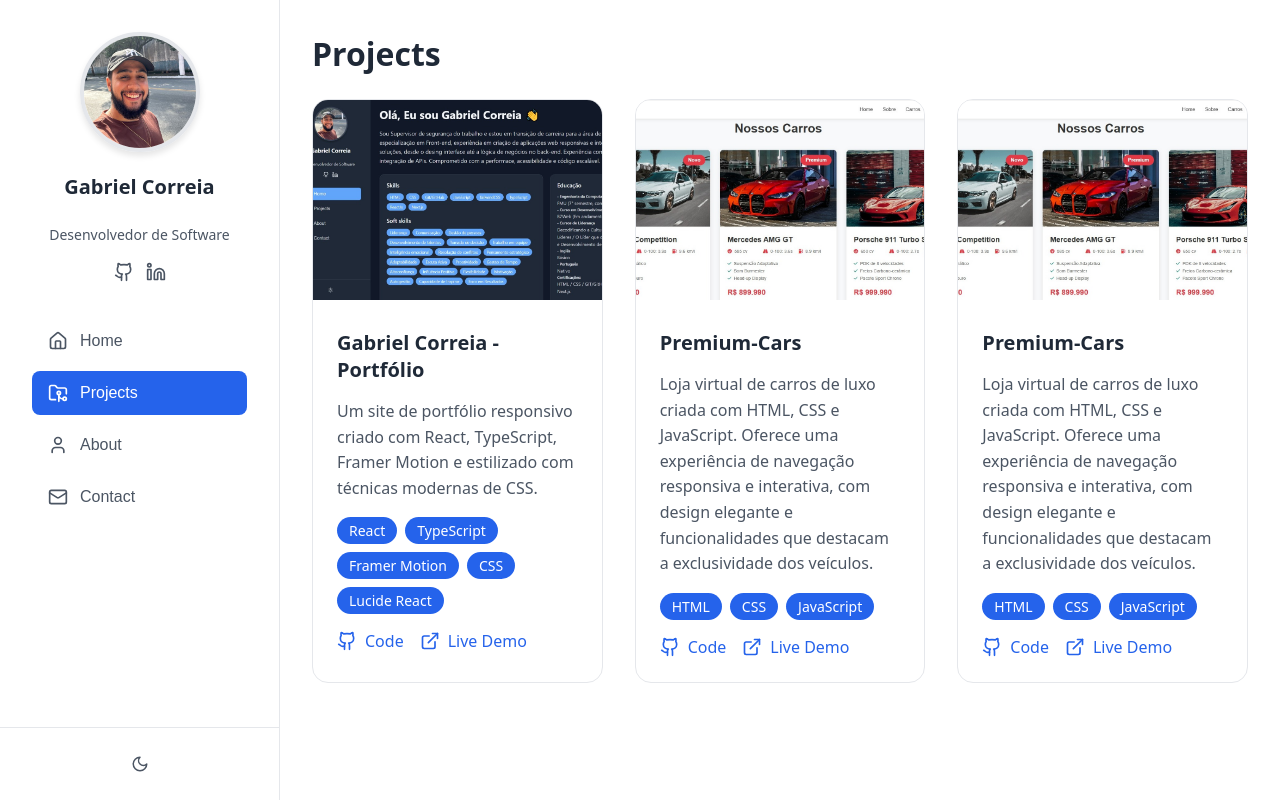
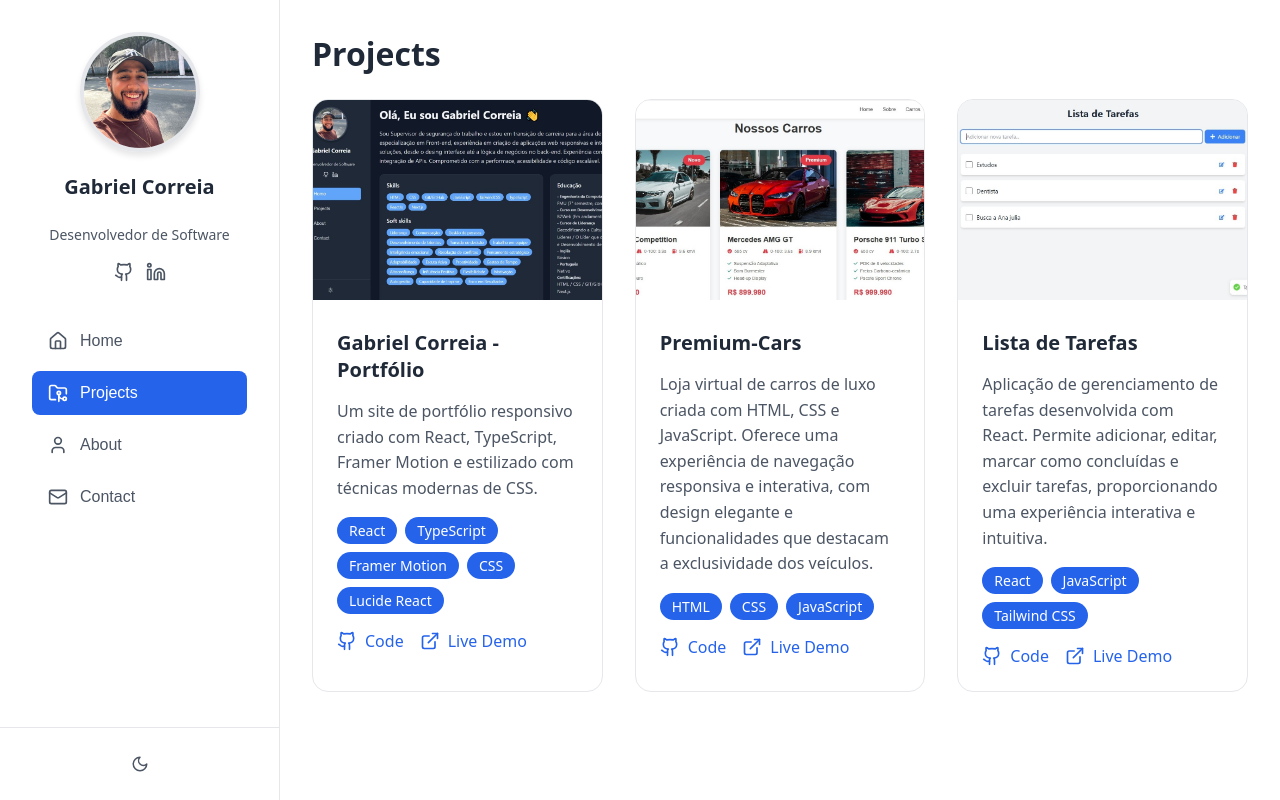
Before and after one commit to GabrielCorreiadev/Portfolio, a React (Vite) app: page / in a window 1280 px wide. Both pictures are taken after a click on the button "Veja meus projetos". Built offline with nearby package versions, Linux system fonts and the light colour scheme.

Commit message:
projeto adicionado

```diff
--- a/src/Components/ContactSection.tsx
+++ b/src/Components/ContactSection.tsx
@@ -71,7 +71,12 @@ const ContactSection: React.FC = () => {
         window.location.href = "/";
       }, 500);
     } else {
-      alert("Erro ao enviar a mensagem, tente novamente.");
+      alert("Erro ao enviar mensagem novamente.");
+
+
+
+
+
     }
 
     setIsSubmitting(false);
--- a/src/Components/HomeSection.tsx
+++ b/src/Components/HomeSection.tsx
@@ -7,6 +7,7 @@ const container: Variants = {
     opacity: 1,
     transition: {
       staggerChildren: 0.2
+
     }
   }
 };
--- a/src/Components/ProjectsSection.tsx
+++ b/src/Components/ProjectsSection.tsx
@@ -3,6 +3,7 @@ import { motion, Variants } from 'framer-motion';
 import { ExternalLink, Github } from 'lucide-react';
 import PremiusCarImg from '../assets/PremiusCarImg.jpeg'
 import PorfolioImg from '../assets/Portfolio.jpeg'
+import ListaDeTarefasImg from '../assets/lista de tarefas.jpeg'
 
 // Definindo o tipo para os projetos
 interface Project {
@@ -130,6 +131,7 @@ const projects: Project[] = [
     codeLink: 'https://github.com/GabrielCorreiadev/Portfolio.git',
     liveDemoLink: 'https://gabrielcorreia.vercel.app/',
   },
+
   {
     title: 'Premium-Cars',
     description: 'Loja virtual de carros de luxo criada com HTML, CSS e JavaScript. Oferece uma experiência de navegação responsiva e interativa, com design elegante e funcionalidades que destacam a exclusividade dos veículos.',
@@ -139,12 +141,12 @@ const projects: Project[] = [
     liveDemoLink: 'https://premiumcars.vercel.app/',
   },
   {
-    title: 'Premium-Cars',
-    description: 'Loja virtual de carros de luxo criada com HTML, CSS e JavaScript. Oferece uma experiência de navegação responsiva e interativa, com design elegante e funcionalidades que destacam a exclusividade dos veículos.',
-    tech: ['HTML', 'CSS', 'JavaScript'],
-    image: PremiusCarImg,
-    codeLink: 'https://github.com/GabrielCorreiadev/Premium-Cars.git',
-    liveDemoLink: 'https://premiumcars.vercel.app/',
+    title: 'Lista de Tarefas',
+    description: 'Aplicação de gerenciamento de tarefas desenvolvida com React. Permite adicionar, editar, marcar como concluídas e excluir tarefas, proporcionando uma experiência interativa e intuitiva.',
+    tech: ['React', 'JavaScript', 'Tailwind CSS'],
+    image: ListaDeTarefasImg, // Substitua pela imagem correspondente
+    codeLink: 'https://github.com/GabrielCorreiadev/Lista-de-Tarefas',
+    liveDemoLink: 'https://tasksgc.vercel.app/',
   },
 ];
 
```
Also changed, not shown: src/assets/lista de tarefas.jpeg (added).
